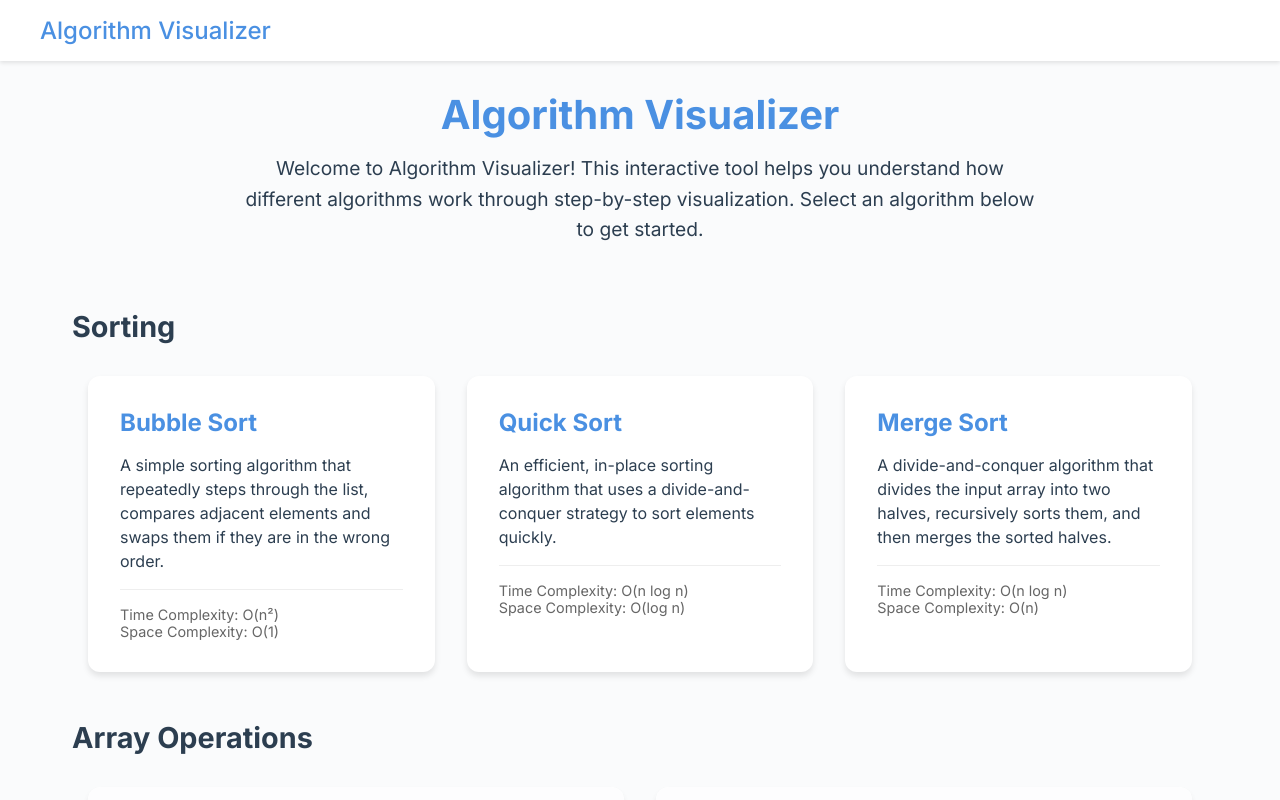
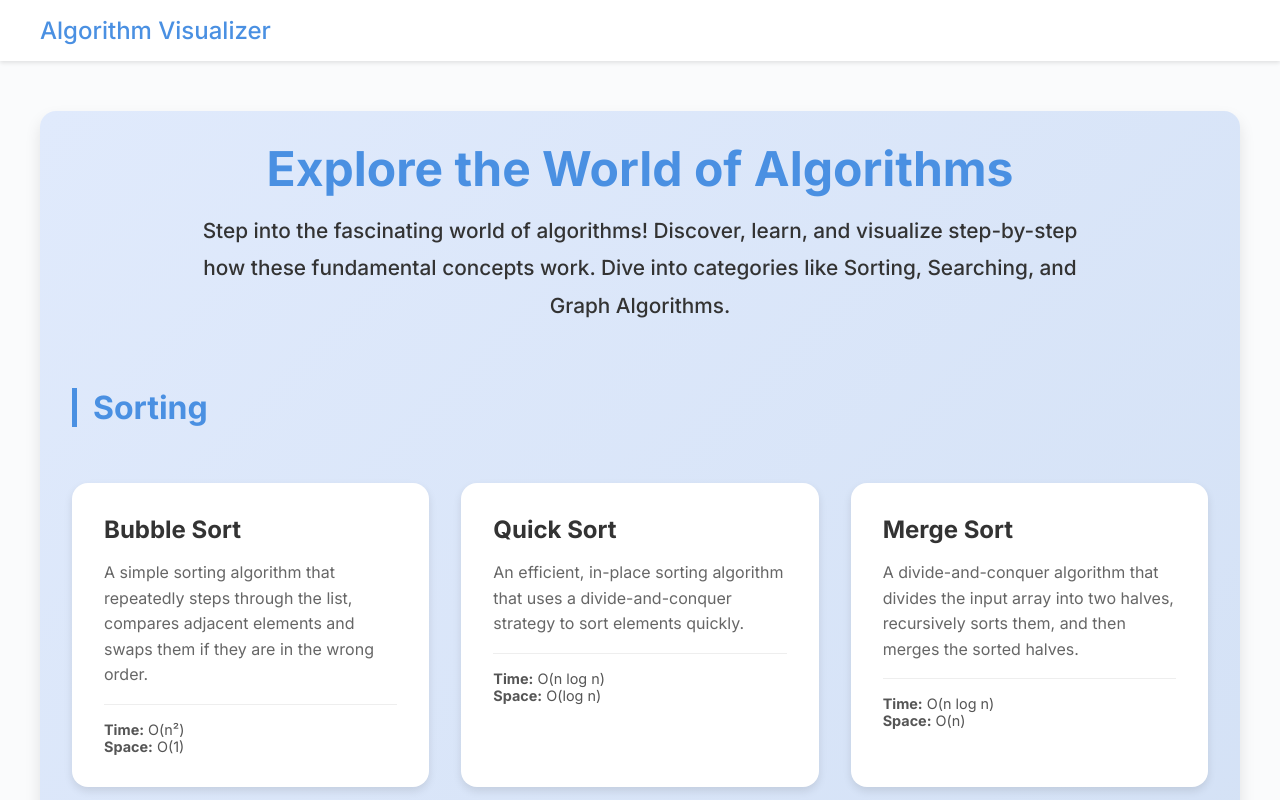
Before and after one commit to SujalPatelx/Algorithm-Visualizer, a React (Vite) app: page / in a window 1280 px wide. Shown: the top 800 px of the page. Built offline with nearby package versions, Linux system fonts and the light colour scheme.

Commit message:
Redesign The Home Page

```diff
--- a/src/pages/Home.jsx
+++ b/src/pages/Home.jsx
@@ -5,7 +5,10 @@ import styled from 'styled-components';
 const HomeContainer = styled.div`
   padding: 2rem;
   max-width: 1200px;
-  margin: 0 auto;
+  margin: 50px auto;
+  background: linear-gradient(135deg, #e0eafc, #cfdef3);
+  border-radius: 16px;
+  box-shadow: 0 8px 16px rgba(0, 0, 0, 0.1);
 `;
 
 const Header = styled.div`
@@ -14,50 +17,55 @@ const Header = styled.div`
 `;
 
 const Title = styled.h1`
-  font-size: 2.5rem;
-  color: var(--primary-color);
+  font-size: 3rem;
+  color: #4A90E2;
   margin-bottom: 1rem;
+  font-weight: bold;
 `;
 
 const Description = styled.p`
-  font-size: 1.2rem;
-  color: var(--text-color);
-  max-width: 800px;
+  font-size: 1.3rem;
+  color: #333;
+  max-width: 900px;
   margin: 0 auto;
-  line-height: 1.6;
+  line-height: 1.8;
+  font-weight: 500;
 `;
 
 const AlgorithmsGrid = styled.div`
   display: grid;
-  grid-template-columns: repeat(auto-fit, minmax(300px, 1fr));
+  grid-template-columns: repeat(auto-fit, minmax(280px, 1fr));
   gap: 2rem;
-  padding: 1rem;
+  padding: 2rem 0;
 `;
 
 const AlgorithmCard = styled.div`
-  background: white;
-  border-radius: 12px;
+  background: #ffffff;
+  border-radius: 16px;
   padding: 2rem;
-  box-shadow: 0 4px 6px rgba(0, 0, 0, 0.1);
-  transition: transform 0.2s ease, box-shadow 0.2s ease;
+  box-shadow: 0 4px 8px rgba(0, 0, 0, 0.1);
+  transition: transform 0.3s ease, box-shadow 0.3s ease;
   cursor: ${props => props.comingSoon ? 'not-allowed' : 'pointer'};
   position: relative;
-  opacity: ${props => props.comingSoon ? 0.7 : 1};
+  opacity: ${props => props.comingSoon ? 0.6 : 1};
 
   &:hover {
-    transform: ${props => !props.comingSoon && 'translateY(-5px)'};
-    box-shadow: ${props => !props.comingSoon && '0 6px 12px rgba(0, 0, 0, 0.15)'};
+    transform: ${props => !props.comingSoon && 'translateY(-10px)'};
+    box-shadow: ${props => !props.comingSoon && '0 12px 24px rgba(0, 0, 0, 0.15)'};
   }
 `;
 
 const CardTitle = styled.h2`
-  color: var(--primary-color);
+  color: #333;
   margin-bottom: 1rem;
+  font-size: 1.5rem;
+  font-weight: bold;
 `;
 
 const CardDescription = styled.p`
-  color: var(--text-color);
-  line-height: 1.5;
+  color: #666;
+  line-height: 1.6;
+  font-size: 1rem;
 `;
 
 const Complexity = styled.div`
@@ -65,26 +73,29 @@ const Complexity = styled.div`
   padding-top: 1rem;
   border-top: 1px solid #eee;
   font-size: 0.9rem;
-  color: #666;
+  color: #555;
 `;
 
 const CategoryTitle = styled.h2`
-  font-size: 1.8rem;
-  color: var(--text-color);
-  margin: 2rem 0 1rem;
+  font-size: 2rem;
+  color: #4A90E2;
+  margin: 3rem 0 1.5rem;
   text-align: left;
+  border-left: 5px solid #4A90E2;
+  padding-left: 1rem;
+  font-weight: bold;
 `;
 
 const ComingSoonBadge = styled.div`
   position: absolute;
   top: 1rem;
   right: 1rem;
-  background: var(--warning-color);
+  background: #ff6347;
   color: white;
   padding: 0.5rem 1rem;
   border-radius: 20px;
-  font-size: 0.8rem;
-  font-weight: 500;
+  font-size: 0.9rem;
+  font-weight: bold;
 `;
 
 const algorithmCategories = [
@@ -174,11 +185,9 @@ function Home() {
   return (
     <HomeContainer>
       <Header>
-        <Title>Algorithm Visualizer</Title>
+        <Title>Explore the World of Algorithms</Title>
         <Description>
-          Welcome to Algorithm Visualizer! This interactive tool helps you understand
-          how different algorithms work through step-by-step visualization.
-          Select an algorithm below to get started.
+          Step into the fascinating world of algorithms! Discover, learn, and visualize step-by-step how these fundamental concepts work. Dive into categories like Sorting, Searching, and Graph Algorithms.
         </Description>
       </Header>
 
@@ -195,8 +204,8 @@ function Home() {
                 <CardTitle>{algo.name}</CardTitle>
                 <CardDescription>{algo.description}</CardDescription>
                 <Complexity>
-                  <div>Time Complexity: {algo.timeComplexity}</div>
-                  <div>Space Complexity: {algo.spaceComplexity}</div>
+                  <div><strong>Time:</strong> {algo.timeComplexity}</div>
+                  <div><strong>Space:</strong> {algo.spaceComplexity}</div>
                 </Complexity>
                 {algo.comingSoon && (
                   <ComingSoonBadge>Coming Soon</ComingSoonBadge>
```
